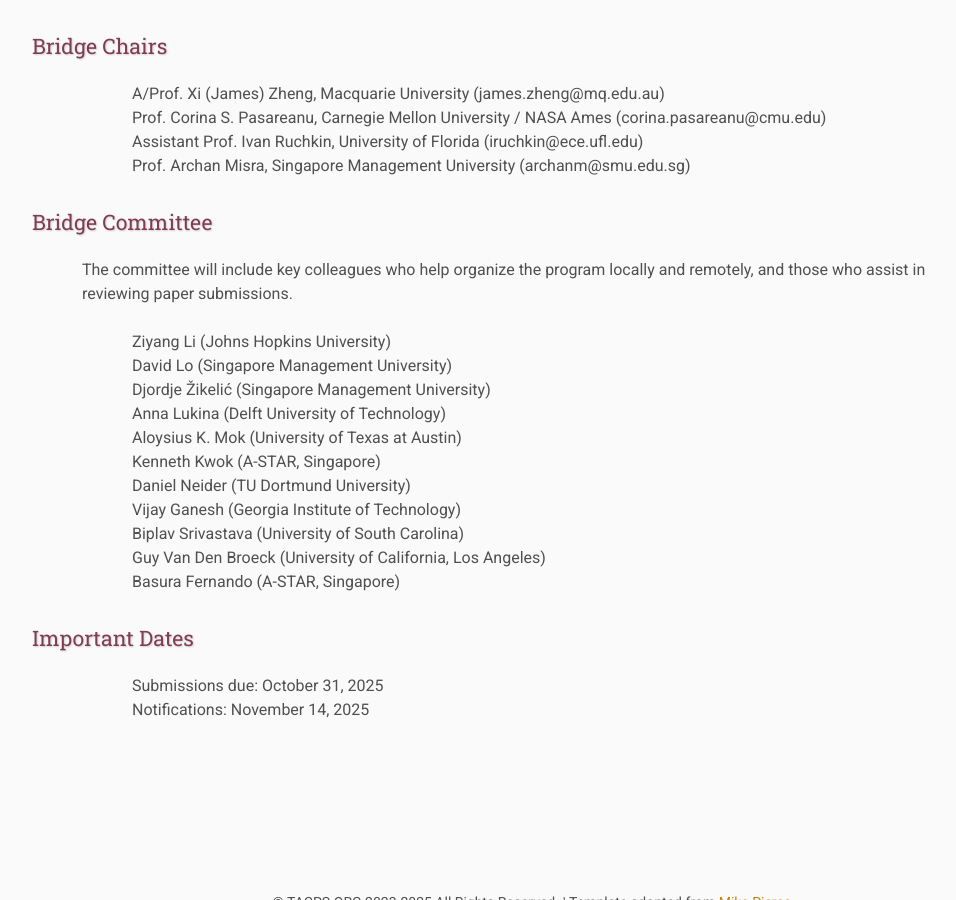
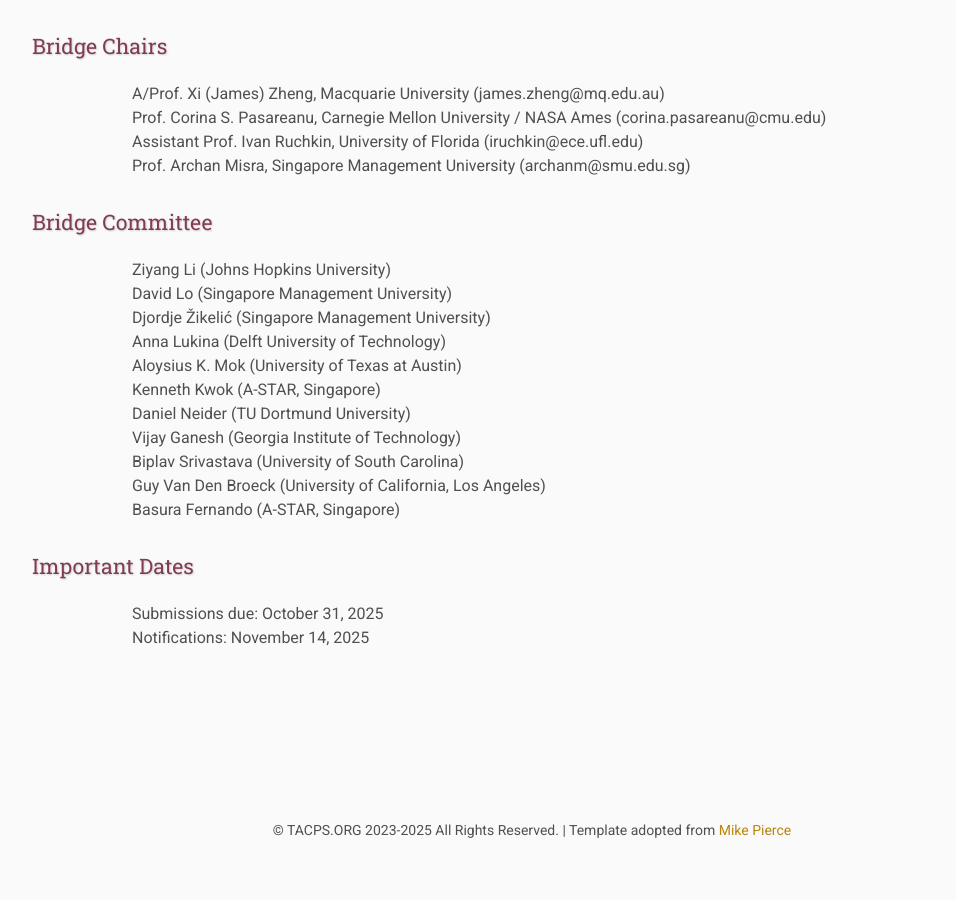
Before and after one commit to ITSEG-MQ/tacps, a Jekyll site: the page built from index.html, in a window 1280 px wide and 900 px high, scrolled down 1655 px. Shown: the whole window, without its empty margins (108-1064 px from the left). Built offline with Jekyll 4.4.1, drawn with Linux system fonts in a browser that asks for light colours.

Commit message:
Update index.html

```diff
--- a/index.html
+++ b/index.html
@@ -61,9 +61,7 @@
 </ul>
 
 <h4>Bridge Committee</h4>
-<p>
-    The committee will include key colleagues who help organize the program locally and remotely, and those who assist in reviewing paper submissions.
-</p>
+
 <ul>
     <li>Ziyang Li (Johns Hopkins University)</li>
     <li>David Lo (Singapore Management University)</li>
```
